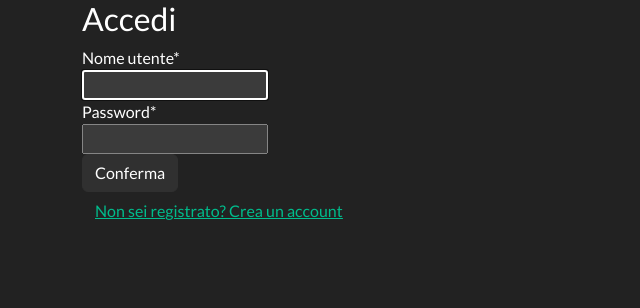
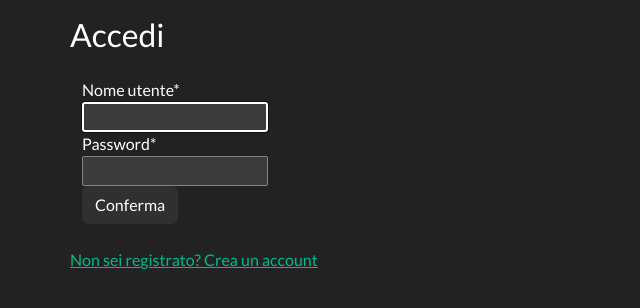
Before and after one commit to AndreaTerenz/Ollert, a Django app: page /login/ in a window 1280 px wide. Shown: the part 72-380 px from the top of the page, without its empty margins (0-640 px from the left). Run offline with Django 3.2, Linux system fonts and the light colour scheme; some libraries are stand-ins or nearby versions.

Commit message:
uniformato formattazione stile login/registrazione/cambio password

```diff
--- a/website/static/templates/registration/login.html
+++ b/website/static/templates/registration/login.html
@@ -4,13 +4,13 @@
 {% load crispy_forms_tags %}
 
 {% block content %}
-    <h3>Accedi</h3>
-    <form method="POST">
-        {% csrf_token %}
-        {{ login_form|crispy }}
-        <input type="submit" class="btn btn-dark" value="Conferma">
-    </form>
-    <button type="button" class="btn btn-link"><a href="{% url 'register' %}">Non sei registrato? Crea un account</a>
-    </button>
-
+    <h3 class="row my-3">Accedi</h3>
+    <div class="row my-4">
+        <form method="POST">
+            {% csrf_token %}
+            {{ login_form|crispy }}
+            <input type="submit" class="btn btn-dark" value="Conferma">
+        </form>
+    </div>
+    <a class="row" href="{% url 'register' %}">Non sei registrato? Crea un account</a>
 {% endblock %}
```
